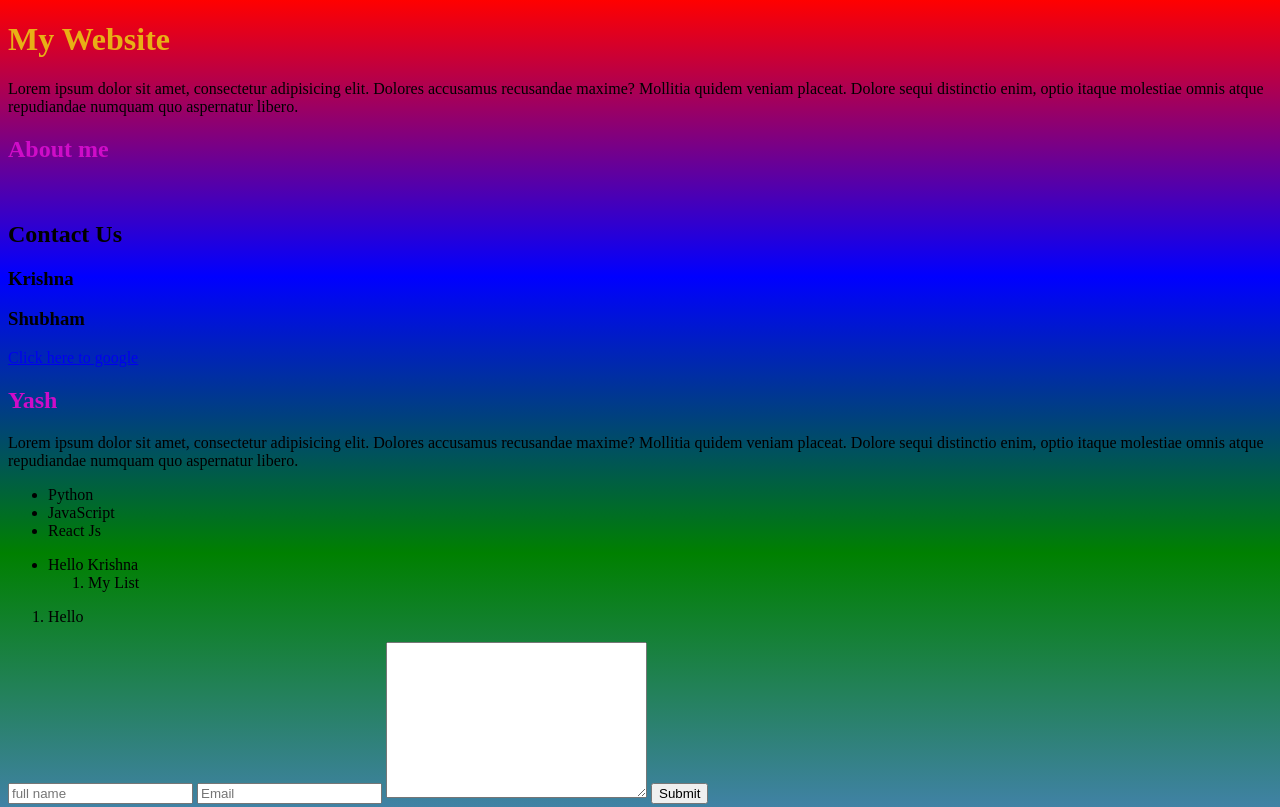
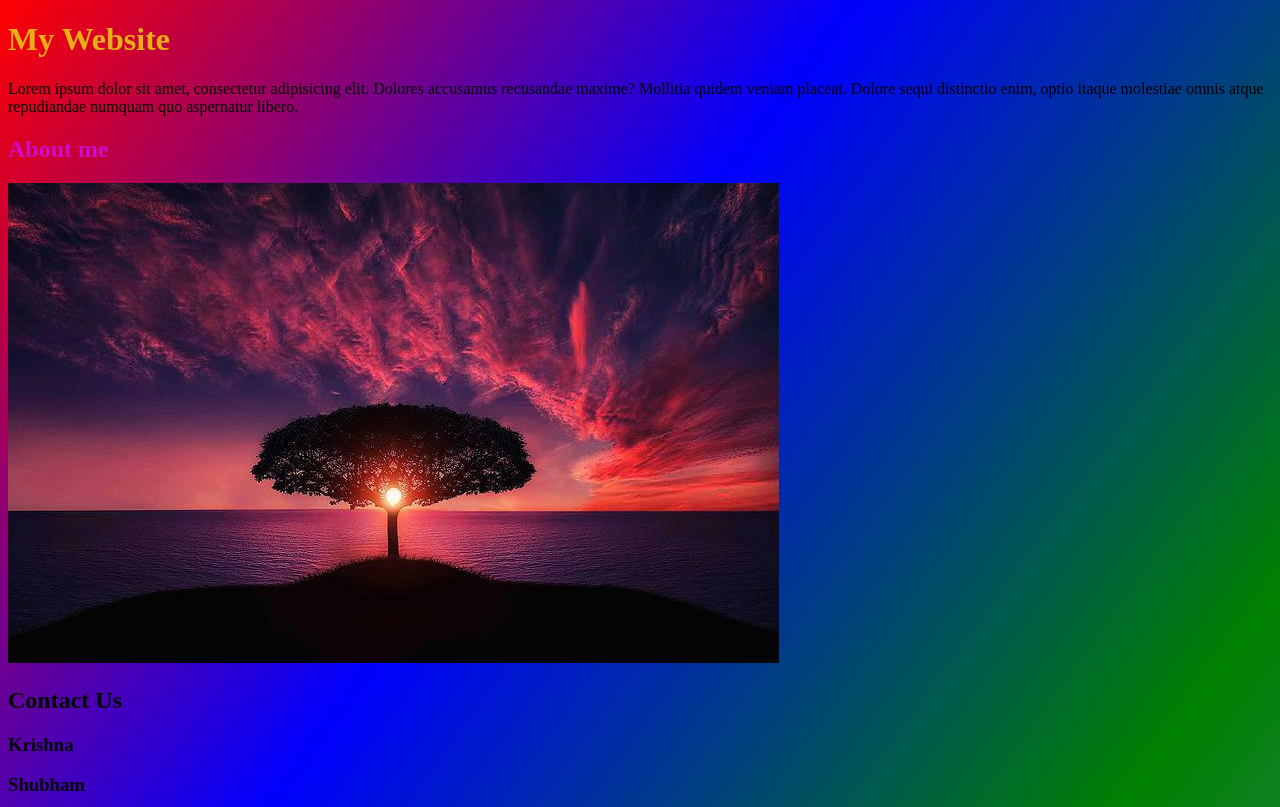
Before and after one commit to Kisna2512/Tailwind_CSS, a website built with Vite: page index.html in a window 1280 px wide. Shown: the top 807 px of the page. Built offline with nearby package versions, Linux system fonts and the light colour scheme; files whose address does not match are found by name.

Commit message:
Linear gradient using angles

```diff
--- a/style.css
+++ b/style.css
@@ -77,7 +77,8 @@ body {
   /* background-color: rgba(122, 12, 20, 0.4);
    */
 
-  background: linear-gradient(to bottom, red, blue, green, steelblue);
+  /* background: linear-gradient(to bottom, red, blue, green, steelblue); */
+  background: linear-gradient(to bottom right, red, blue, green, steelblue);
 }
 
 #title {
```
Also changed, not shown: imges/img-2.png (added), imges/img.png (added).
